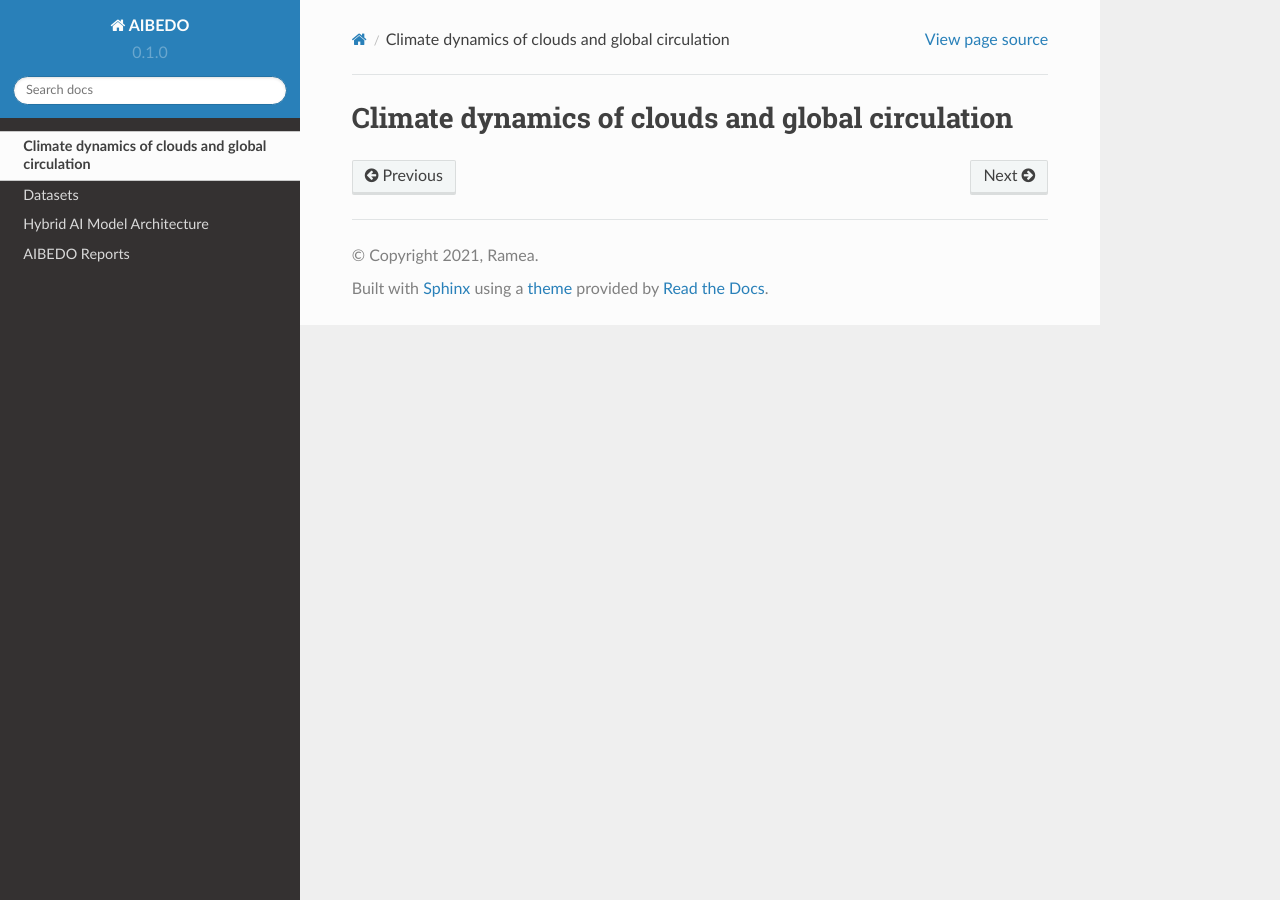
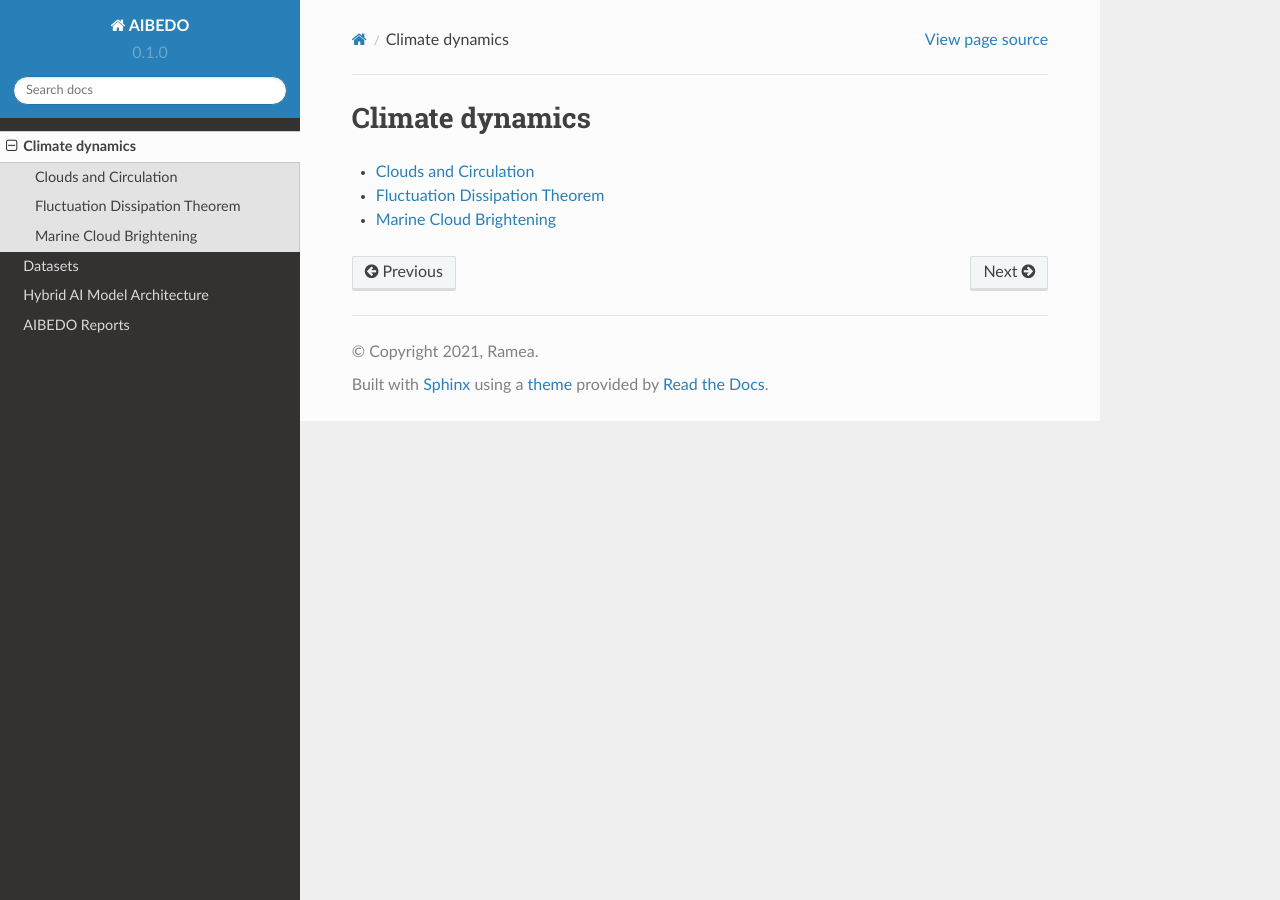
Before and after one commit to kramea/aibedo, a Sphinx documentation site: the page built from docs/source/dynamics/index.rst, in a window 1280 px wide. Built offline with Sphinx 7.4.7 and the Read the Docs theme 2.0.0, drawn with Linux system fonts in a browser that asks for light colours.

Commit message:
dynamics pages

```diff
--- /dev/null
+++ b/docs/source/dynamics/clouds.rst
@@ -0,0 +1,4 @@
+.. _aibedo_clouds:
+
+Clouds and Circulation
+======================
--- /dev/null
+++ b/docs/source/dynamics/fdtheorem.rst
@@ -0,0 +1,4 @@
+.. aibedo_fd:
+
+Fluctuation Dissipation Theorem
+===============================
--- a/docs/source/dynamics/index.rst
+++ b/docs/source/dynamics/index.rst
@@ -1,5 +1,13 @@
 .. _aibedo_dynamics:
 
 
-Climate dynamics of clouds and global circulation
-===================================================
+Climate dynamics
+================
+
+
+.. toctree::
+   :maxdepth: 4
+
+   clouds
+   fdtheorem
+   mcb
--- /dev/null
+++ b/docs/source/dynamics/mcb.rst
@@ -0,0 +1,4 @@
+.. _aibedo_mcb:
+
+Marine Cloud Brightening
+========================
```
Also changed, not shown: 1 other file.
